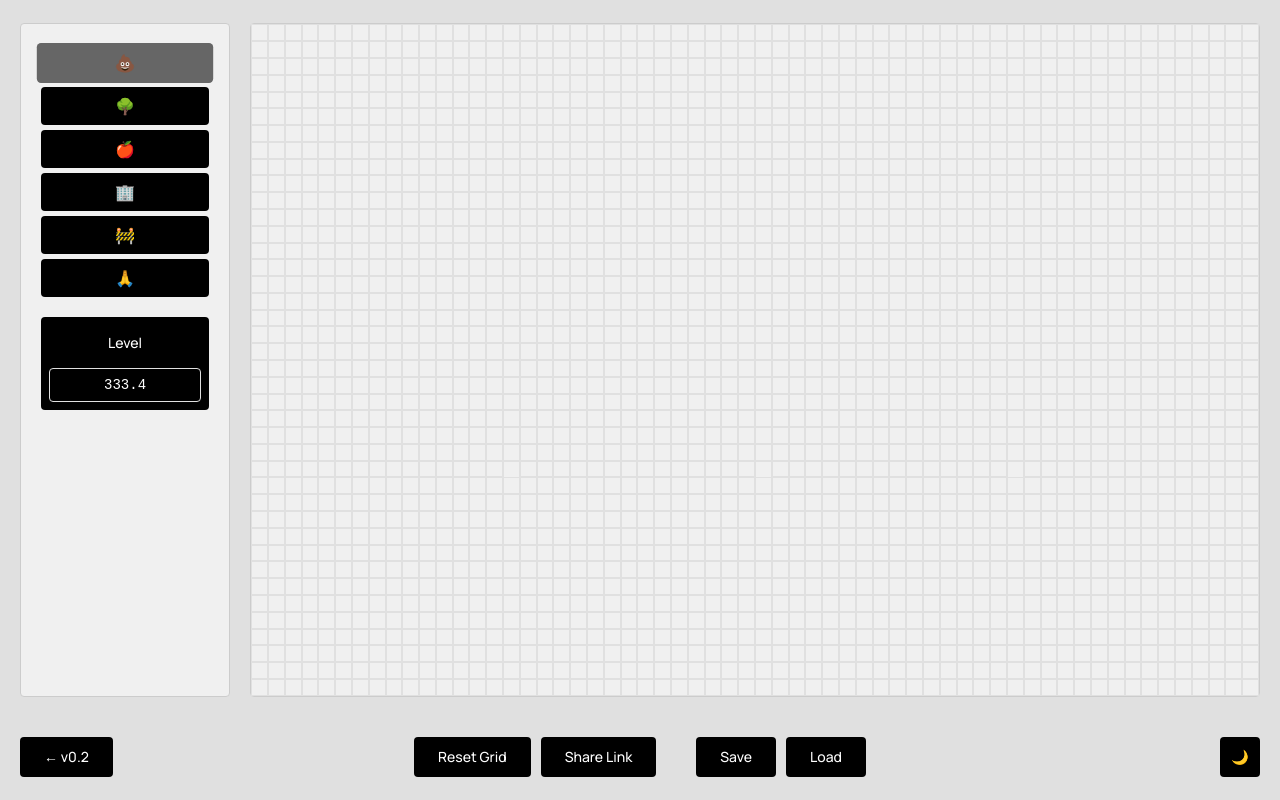
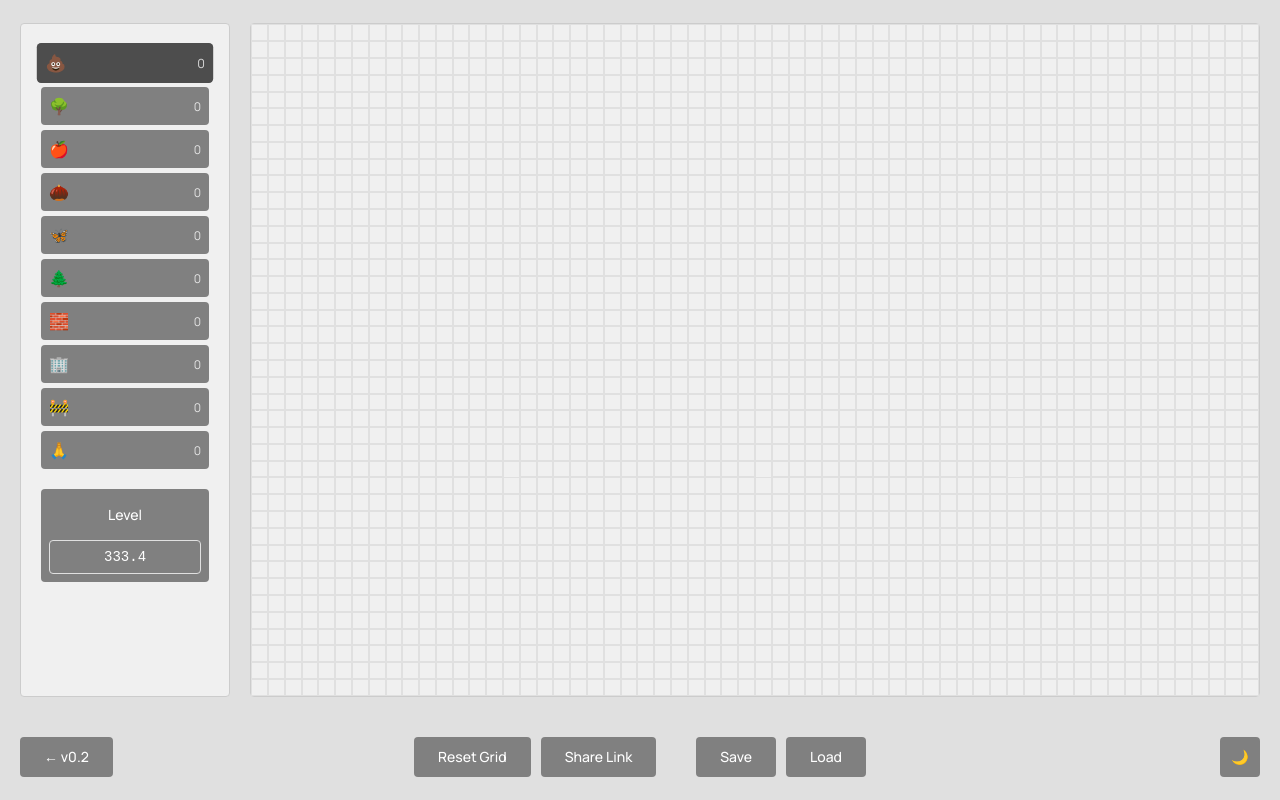
Before and after one commit to Tjamalov/GiveMePlate, a plain HTML site: page LiFGreed/v03/index.html in a window 1280 px wide. Drawn offline with Linux system fonts and the light colour scheme.

Commit message:
добавил новоых кистей и перенес счетчик

```diff
--- a/LiFGreed/v03/index.html
+++ b/LiFGreed/v03/index.html
@@ -15,19 +15,52 @@
             <div class="left-panel">
                 <div class="brush-selector">
                     <div class="brush-buttons">
-                        <button class="brush-button active" data-emoji="💩" data-name="poop">💩</button>
-                        <button class="brush-button" data-emoji="🌳" data-name="tree">🌳</button>
-                        <button class="brush-button" data-emoji="🍎" data-name="apple">🍎</button>
-                        <button class="brush-button" data-emoji="🏢" data-name="building">🏢</button>
-                        <button class="brush-button" data-emoji="🚧" data-name="construction">🚧</button>
-                        <button class="brush-button" data-emoji="🙏" data-name="prayer">🙏</button>
+                        <button class="brush-button active" data-emoji="💩" data-name="poop">
+                            <span class="emoji">💩</span>
+                            <span class="counter">0</span>
+                        </button>
+                        <button class="brush-button" data-emoji="🌳" data-name="tree">
+                            <span class="emoji">🌳</span>
+                            <span class="counter">0</span>
+                        </button>
+                        <button class="brush-button" data-emoji="🍎" data-name="apple">
+                            <span class="emoji">🍎</span>
+                            <span class="counter">0</span>
+                        </button>
+                        <button class="brush-button" data-emoji="🌰" data-name="nuts">
+                            <span class="emoji">🌰</span>
+                            <span class="counter">0</span>
+                        </button>
+                        <button class="brush-button" data-emoji="🦋" data-name="cocoon">
+                            <span class="emoji">🦋</span>
+                            <span class="counter">0</span>
+                        </button>
+                        <button class="brush-button" data-emoji="🌲" data-name="tree2">
+                            <span class="emoji">🌲</span>
+                            <span class="counter">0</span>
+                        </button>
+                        <button class="brush-button" data-emoji="🧱" data-name="fence">
+                            <span class="emoji">🧱</span>
+                            <span class="counter">0</span>
+                        </button>
+                        <button class="brush-button" data-emoji="🏢" data-name="building">
+                            <span class="emoji">🏢</span>
+                            <span class="counter">0</span>
+                        </button>
+                        <button class="brush-button" data-emoji="🚧" data-name="construction">
+                            <span class="emoji">🚧</span>
+                            <span class="counter">0</span>
+                        </button>
+                        <button class="brush-button" data-emoji="🙏" data-name="prayer">
+                            <span class="emoji">🙏</span>
+                            <span class="counter">0</span>
+                        </button>
                     </div>
                     <div class="level-controls">
                         <button class="level-button" id="levelButton">Level</button>
                         <input type="text" class="numeric-input" placeholder="XXX.X" maxlength="5" value="333.4">
                     </div>
                 </div>
-                <div id="emojiCounter" class="emoji-counter"></div>
             </div>
             <div class="grid-wrapper">
                 <div id="grid"></div>
--- a/LiFGreed/v03/script.js
+++ b/LiFGreed/v03/script.js
@@ -7,7 +7,11 @@ const ELEMENTS = [
     { emoji: '🍎', name: 'apple' },
     { emoji: '🏢', name: 'building' },
     { emoji: '🚧', name: 'construction' },
-    { emoji: '🙏', name: 'prayer' }
+    { emoji: '🙏', name: 'prayer' },
+    { emoji: '🌰', name: 'nuts' },
+    { emoji: '🧱', name: 'fence' },
+    { emoji: '🦋', name: 'cocoon' },
+    { emoji: '🌲', name: 'tree2' }
 ];
 const STORAGE_KEY = 'gridState';
 const TOOLTIP_STORAGE_KEY = 'tooltipState';
@@ -28,9 +32,6 @@ function saveTooltipState() {
 
 // Helper function to update emoji counter
 function updateEmojiCounter() {
-    const counter = document.getElementById('emojiCounter');
-    counter.innerHTML = '';
-
     // Count emojis
     const emojiCounts = {};
     const cells = document.querySelectorAll('.cell');
@@ -41,12 +42,12 @@ function updateEmojiCounter() {
         }
     });
 
-    // Create counter items
-    Object.entries(emojiCounts).forEach(([emoji, count]) => {
-        const item = document.createElement('div');
-        item.className = 'emoji-counter-item';
-        item.innerHTML = `${emoji} ${count}`;
-        counter.appendChild(item);
+    // Update counters in brush buttons
+    const brushButtons = document.querySelectorAll('.brush-button');
+    brushButtons.forEach(button => {
+        const emoji = button.dataset.emoji;
+        const counter = button.querySelector('.counter');
+        counter.textContent = emojiCounts[emoji] || 0;
     });
 }
 
--- a/LiFGreed/v03/styles.css
+++ b/LiFGreed/v03/styles.css
@@ -7,9 +7,9 @@
 
 :root {
     --bg-color: #e0e0e0;
-    --button-bg: #000;
-    --button-hover: #333;
-    --button-active: #666;
+    --button-bg: #808080;
+    --button-hover: #666666;
+    --button-active: #4d4d4d;
     --cell-bg: #f0f0f0;
     --cell-border: #e0e0e0;
     --grid-border: #ccc;
@@ -109,34 +109,14 @@ body {
     justify-content: center;
     align-items: center;
     font-size: 0.75em;
-    background-color: var(--cell-bg);
+    background-color: var(--empty-cell-bg);
     min-width: 0;
     min-height: 0;
     overflow: hidden;
 }
 
-.cell.empty, .cell.poop {
+.cell.empty, .cell.poop, .cell.tree, .cell.apple, .cell.building, .cell.construction, .cell.prayer, .cell.nuts, .cell.fence, .cell.cocoon, .cell.tree2 {
     background-color: var(--empty-cell-bg);
-}
-
-.cell.tree {
-    background-color: var(--tree-bg);
-}
-
-.cell.apple {
-    background-color: var(--apple-bg);
-}
-
-.cell.building {
-    background-color: var(--building-bg);
-}
-
-.cell.construction {
-    background-color: var(--construction-bg);
-}
-
-.cell.prayer {
-    background-color: var(--prayer-bg);
 }
 
 .tooltip-layer {
@@ -278,8 +258,19 @@ body {
     transition: all 0.3s;
     display: flex;
     align-items: center;
-    justify-content: center;
+    justify-content: space-between;
     font-size: 16px;
+    width: 100%;
+}
+
+.brush-button .emoji {
+    font-size: 16px;
+}
+
+.brush-button .counter {
+    font-size: 12px;
+    opacity: 0.8;
+    margin-left: 8px;
 }
 
 .brush-button:hover {
```
